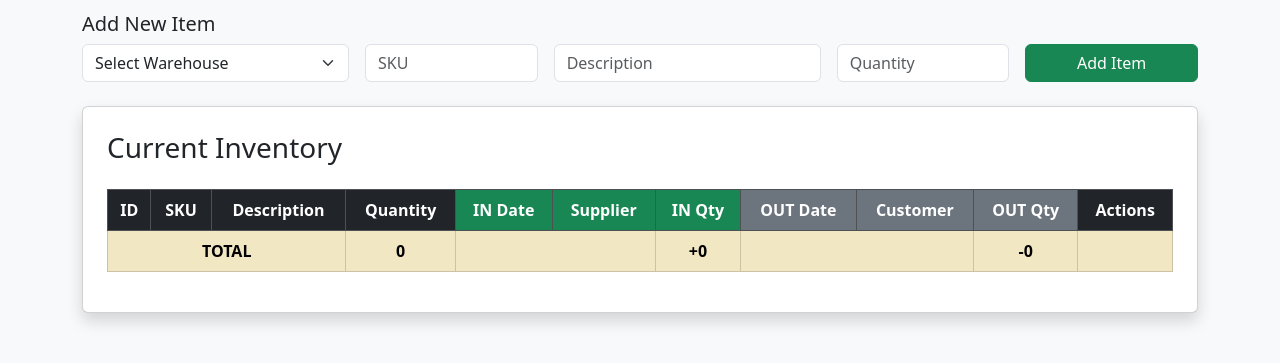
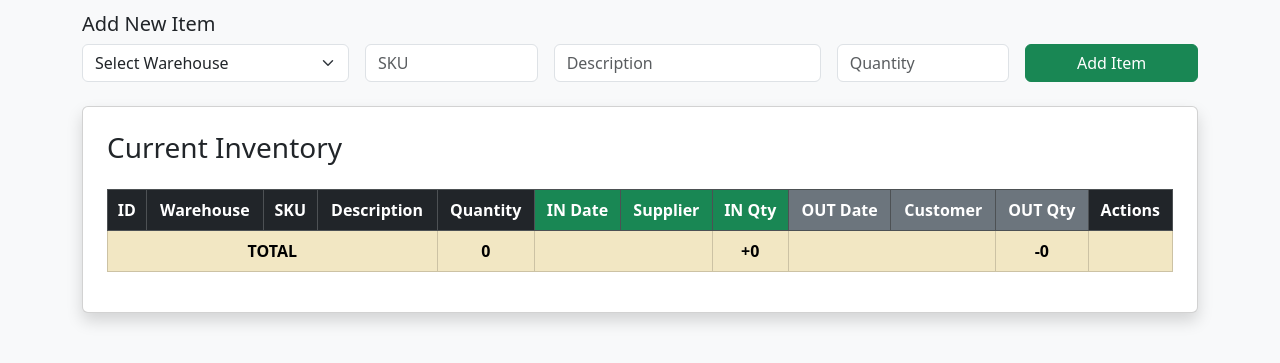
Before and after one commit to maxjack20001-bot/logistics_system-, a FastAPI app: page / in a window 1280 px wide. Shown: the part 228-591 px from the top of the page. Run offline with FastAPI, Linux system fonts and the light colour scheme.

Commit message:
Update index.html

```diff
--- a/templates/index.html
+++ b/templates/index.html
@@ -90,6 +90,7 @@
                 <thead class="table-dark text-center">
                 <tr>
                     <th>ID</th>
+                    <th>Warehouse</th>
                     <th>SKU</th>
                     <th>Description</th>
                     <th>Quantity</th>
@@ -116,9 +117,17 @@
                 {% set total_stock = total_stock + item.quantity %}
 
                 <tr class="text-center">
-                    <td>{{ item.id }}</td>
-                    <td>{{ item.sku }}</td>
-                    <td>{{ item.description }}</td>
+    <td>{{ item.id }}</td>
+    <td>
+        {% if item.warehouse %}
+            {{ item.warehouse.name }}
+        {% else %}
+            -
+        {% endif %}
+    </td>
+    <td>{{ item.sku }}</td>
+    <td>{{ item.description }}</td>
+
 
                     <td>
                         {% if item.quantity < 10 %}
@@ -205,7 +214,7 @@
 
                 <!-- TOTAL ROW -->
                 <tr class="fw-bold text-center table-warning">
-    <td colspan="3">TOTAL</td>
+    <td colspan="4">TOTAL</td>
     <td>{{ total_quantity }}</td>
     <td colspan="2"></td>
     <td>+{{ total_in }}</td>
```
